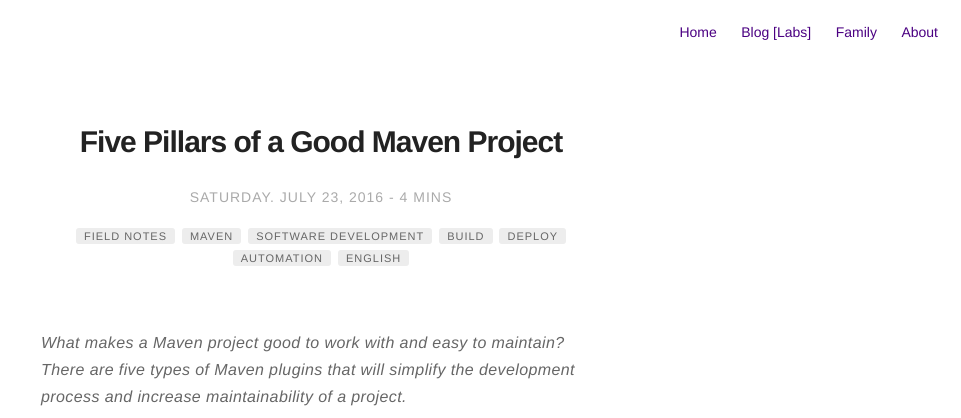
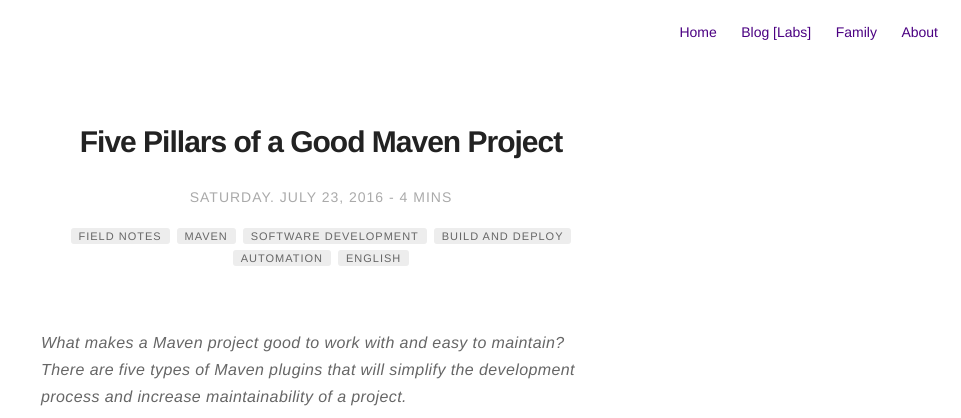
Before and after one commit to mehmandarov/mehmandarov.github.io, a Jekyll site: the page built from _posts/2016-07-23-five-pillars-of-a-good-maven-project.markdown, in a window 1280 px wide and 900 px high. Shown: the top 418 px of the window, without its empty margins (319-1280 px from the left). Built offline with Jekyll 4.4.1, drawn with Linux system fonts in a browser that asks for light colours.

Commit message:
Minor updates to tags

```diff
--- a/_posts/2016-05-16-hva-skjer-med-koden-din-etter-at-du-har-skrevet-den-ferdig.markdown
+++ b/_posts/2016-05-16-hva-skjer-med-koden-din-etter-at-du-har-skrevet-den-ferdig.markdown
@@ -4,9 +4,8 @@
 date: 2016-05-16 9:45
 tag:
 - automation
-- deploy
 - continuous delivery
-- build
+- build and deploy
 - testing
 - norwegian
 blog: true
--- a/_posts/2016-05-21-what-happens-to-your-code-after-a-commit.markdown
+++ b/_posts/2016-05-21-what-happens-to-your-code-after-a-commit.markdown
@@ -4,9 +4,8 @@
 date: 2016-05-21 9:45
 tag:
 - automation
-- deploy
 - continuous delivery
-- build
+- build and deploy
 - testing
 - english
 blog: true
--- a/_posts/2016-07-23-five-pillars-of-a-good-maven-project.markdown
+++ b/_posts/2016-07-23-five-pillars-of-a-good-maven-project.markdown
@@ -8,8 +8,7 @@
 - field notes
 - maven
 - software development
-- build
-- deploy
+- build and deploy
 - automation
 - english
 blog: true
```
